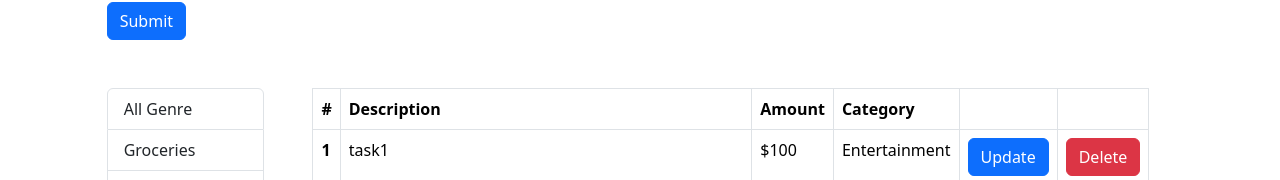
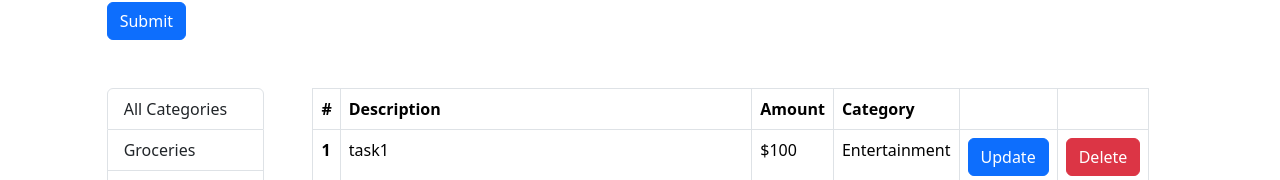
Before and after one commit to markovich-github/expense_bot, a React (Vite) app: page / in a window 1280 px wide. Shown: the part 314-494 px from the top of the page. Built offline with nearby package versions, Linux system fonts and the light colour scheme.

Commit message:
added filter by category functionality

```diff
--- a/src/App.jsx
+++ b/src/App.jsx
@@ -12,10 +12,11 @@ const App = () => {
   const [currentPage, setCurrentPage] = useState(1);
   const pageSize = 3;
   const [categories, setCategories] = useState(allCategories);
-  const [currentCategory, setCurrentCategory] = useState([]);
+  const [currentCategory, setCurrentCategory] = useState();
 
 
-  const paginateExpenses = paginate(allExpenses, currentPage, pageSize)
+  const filteredExpenses = currentCategory && currentCategory != 'All Categories' ? allExpenses.filter(e => e.category == currentCategory) : allExpenses
+  const paginateExpenses = paginate(filteredExpenses, currentPage, pageSize)
 
   const expense = {
     _id: Date.now().toString(),
@@ -30,7 +31,6 @@ const App = () => {
     const updateExpense = expenses.find(e=>e._id==_id)
     setCurrentExpense(updateExpense);
     setUpdating(true)
-    console.log("hit1");
   }
 
   const handleDelete = (_id) => {
@@ -55,10 +55,13 @@ const App = () => {
 
   const filterCategory = (category) => {
     setCurrentCategory(category);
+    setCurrentPage(1);
+    console.log(currentCategory);
   }
 
   useEffect(()=>{
-    setCategories([{_id:'0', name:'All Genre'},...categories]);
+    setCategories([{_id:'0', name:'All Categories'},...categories]);
+
   },[])
 
 
```
